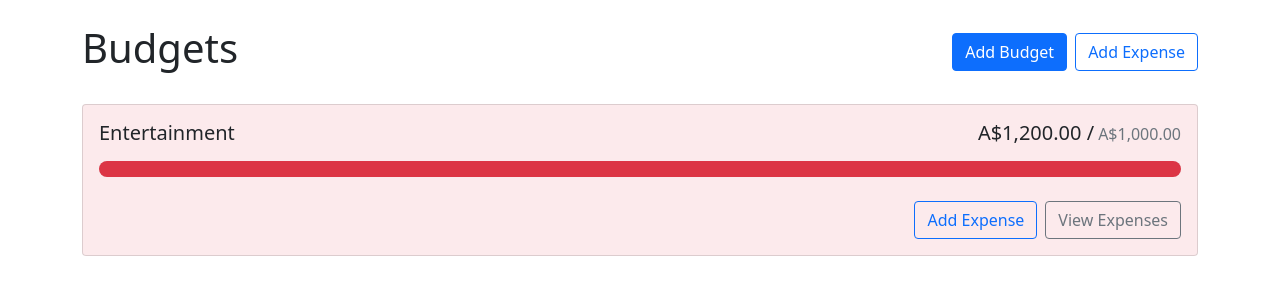
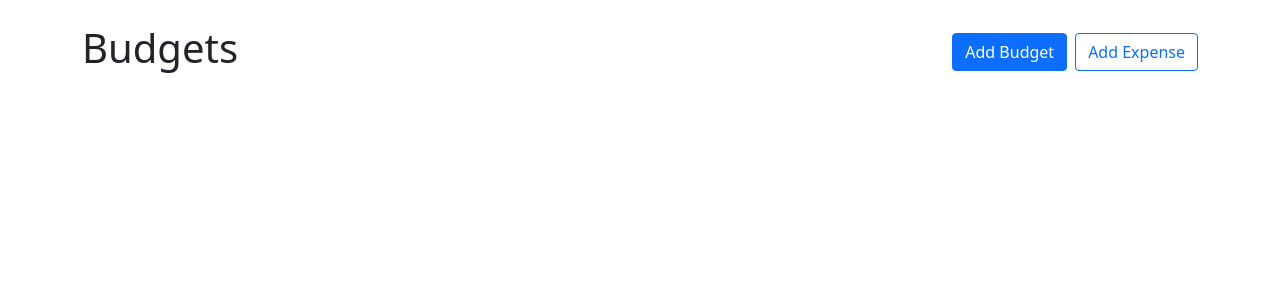
Before and after one commit to JazzPants/budget-app, a React (Create React App) app: page / in a window 1280 px wide. Shown: the top 300 px of the page. Built offline with nearby package versions, Linux system fonts and the light colour scheme.

Commit message:
13th Commit - Added budgets map function

```diff
--- a/src/App.js
+++ b/src/App.js
@@ -3,9 +3,11 @@
 import BudgetCard from "./components/BudgetCard";
 import AddBudgetModal from "./components/AddBudgetModal";
 import { useState } from "react";
+import { useBudgets } from "./contexts/BudgetsContext";
 
 function App() {
   const [showAddBudgetModal, setShowAddBudgetModal] = useState(false);
+  const { budgets, getBudgetExpenses } = useBudgets();
   return (
     <>
       <Container className="my-4">
@@ -24,7 +26,20 @@
             alignItems: "flex-start",
           }}
         ></div>
-        <BudgetCard name="Entertainment" amount={1200} max={1000}></BudgetCard>
+        {budgets.map((budget) => {
+          const amount = getBudgetExpenses(budget.id).reduce(
+            (total, expense) => total + expense.amount,
+            0
+          );
+          return (
+            <BudgetCard
+              key={budget.id}
+              name={budget.name}
+              amount={0}
+              max={budget.max}
+            />
+          );
+        })}
       </Container>
       <AddBudgetModal
         show={showAddBudgetModal}
```
